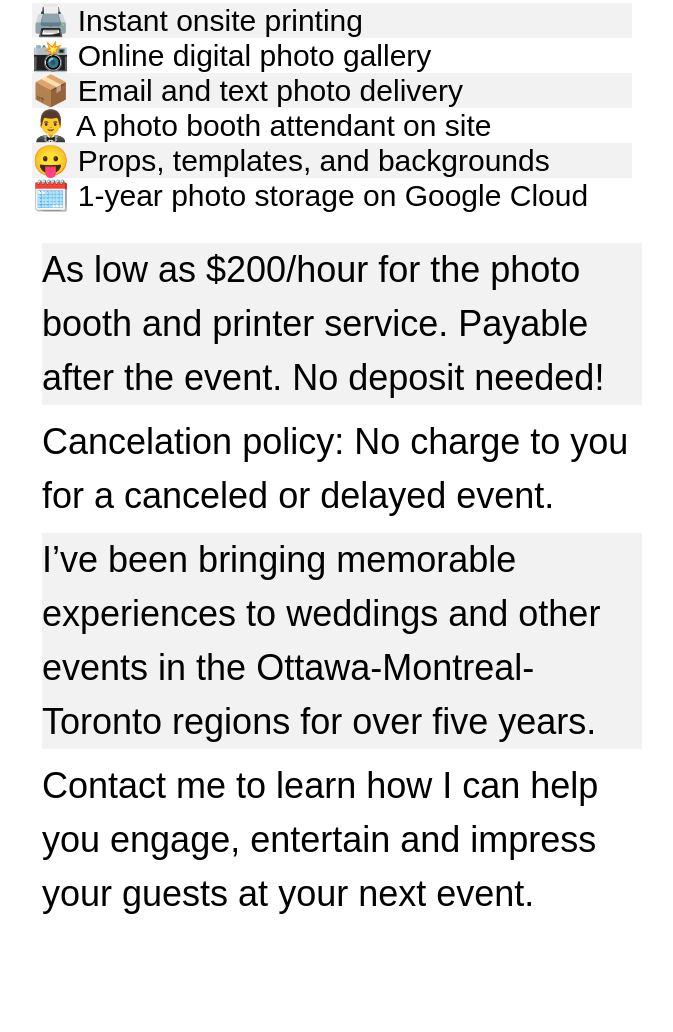
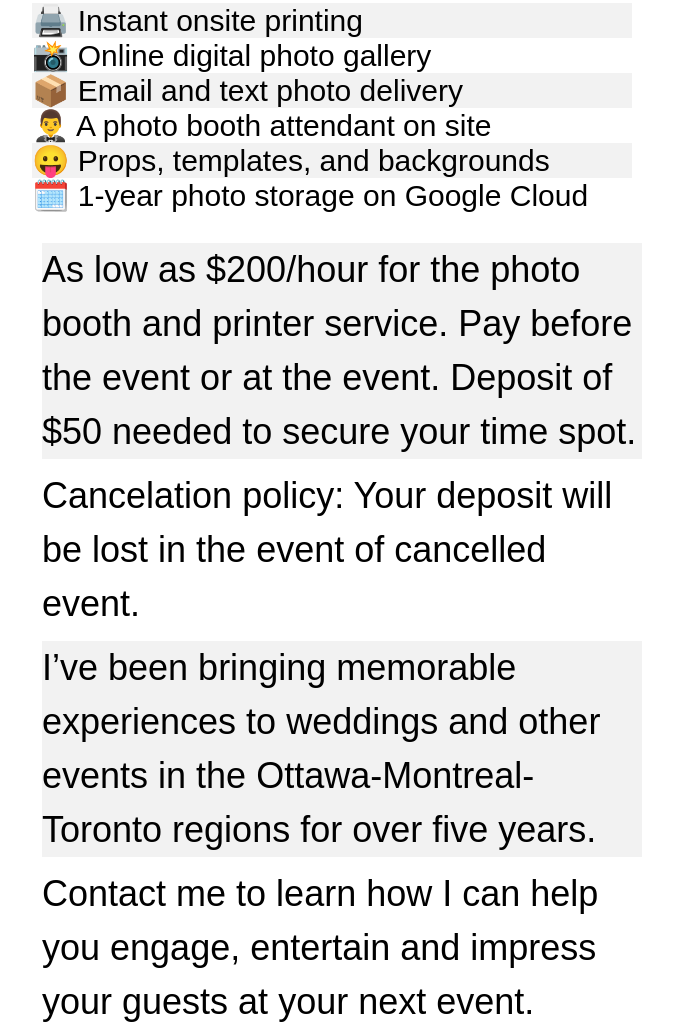
Before and after one commit to Camr0n/ottawaweddingphotobooth.com, a plain HTML site: page index.html in a window 1280 px wide. Shown: the part 2150-3182 px from the top of the page, without its empty margins (308-981 px from the left). Drawn offline with Linux system fonts and the light colour scheme; a web font is replaced by a local one.

Commit message:
Update index.html
changed cancellation policy

```diff
--- a/index.html
+++ b/index.html
@@ -372,9 +372,9 @@ footer {
   </a>-->
 
 
-  <p>As low as $200/hour for the photo booth and printer service. Payable after the event. No deposit needed!</p>
+  <p>As low as $200/hour for the photo booth and printer service. Pay before the event or at the event. Deposit of $50 needed to secure your time spot.</p>
 
-  <p> Cancelation policy: No charge to you for a canceled or delayed event.</p>
+  <p> Cancelation policy: Your deposit will be lost in the event of cancelled event. </p>
 
   <p>I’ve been bringing memorable experiences to weddings and other events in the Ottawa-Montreal-Toronto regions for over five years.</p>
 
@@ -389,7 +389,7 @@ footer {
 
 
     <h2>Photo booth And Printing Service Pricing</h2>
-    <p>My pricing is simple. I recommend 3 hours and you can expect 100-200 awesome photos.</p>
+    <p>My pricing is simple. I recommend 3 hours and you can expect 100-300 awesome photos that your guests will cherish for years and years..</p>
 
     <table>
       <tr>
```
